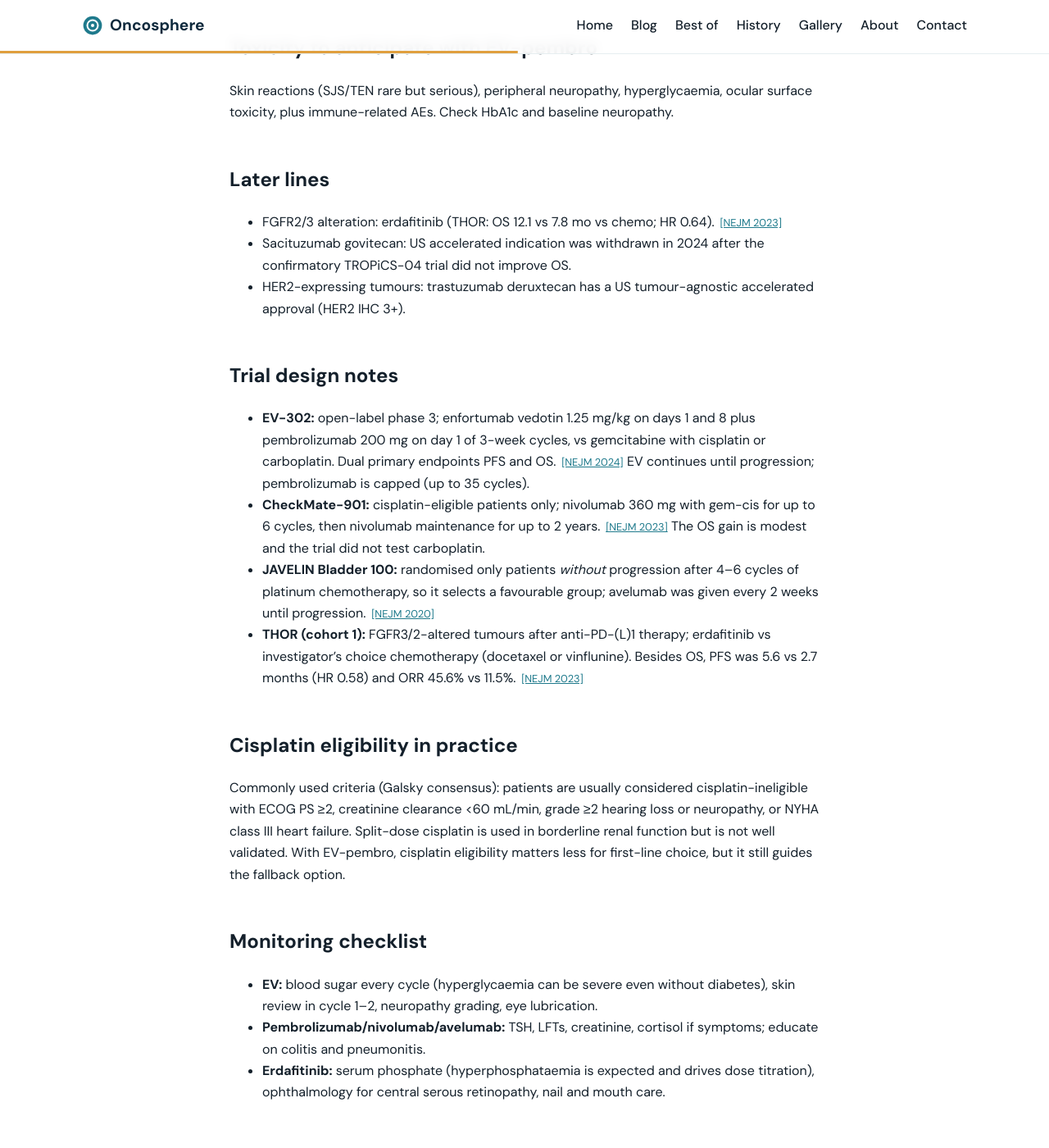
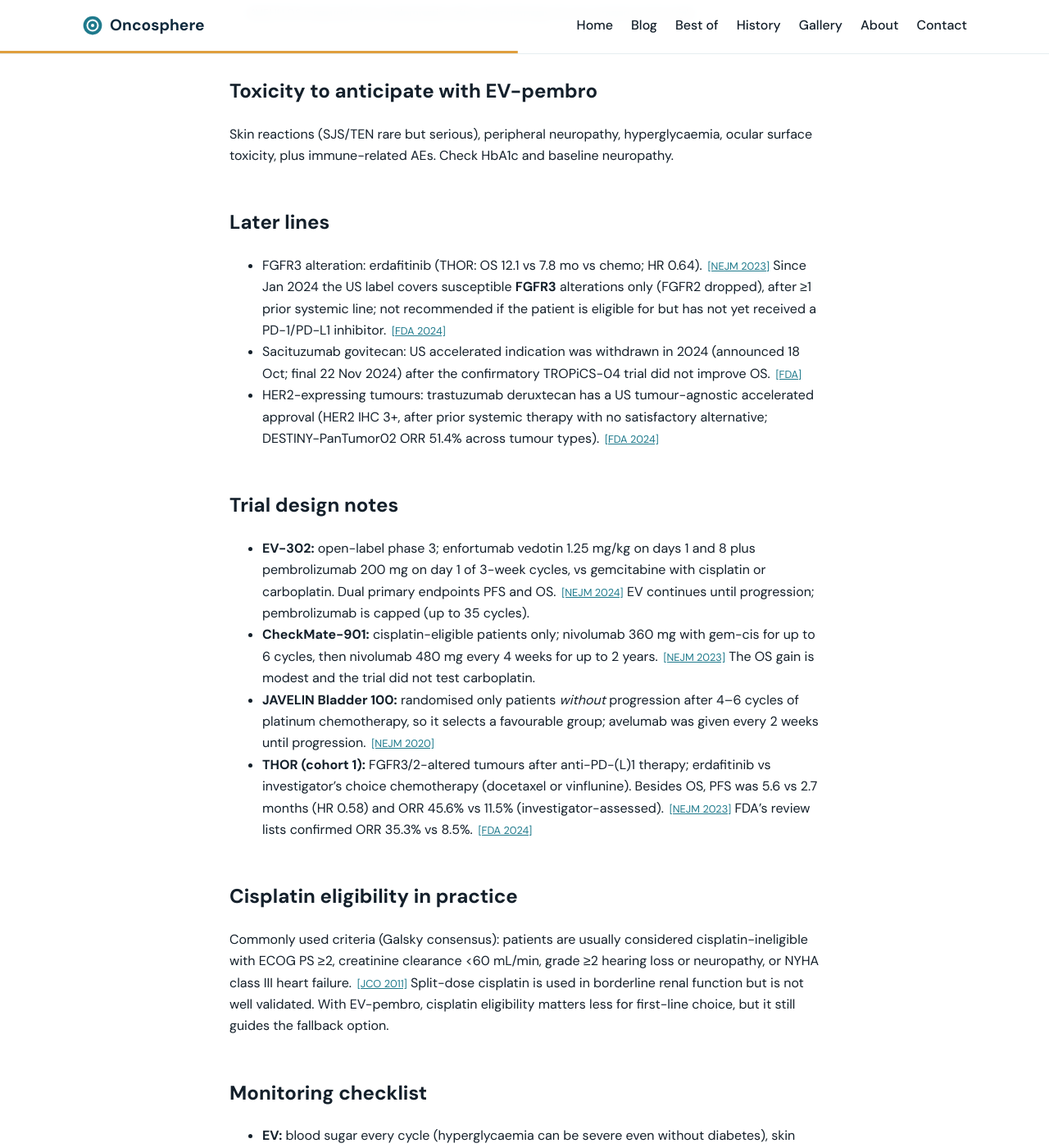
Before and after one commit to senthilstar/Oncosphere, a Jekyll site: the page built from _posts/2025-03-31-advanced-bladder-urothelial-cancer.md, in a window 1280 px wide and 1400 px high, scrolled down 1615 px. Shown: the whole window at 82% size. Built offline with Jekyll 4.4.1, drawn with Linux system fonts in a browser that asks for light colours; some of the changed text lies outside the part shown.

Commit message:
Nightly QC: fact-check bladder paradigm (EV-302 update, erdafitinib FGFR3-only label, SG withdrawal dates, T-DXd tumour-agnostic, Galsky criteria citations); fix default site image path (removed SVG)

```diff
--- a/_config.yml
+++ b/_config.yml
@@ -23,7 +23,7 @@
     values: {layout: post}
 lang: en_IN
 logo: /assets/img/favicon.svg
-image: /assets/img/cover-general.svg
+image: /assets/img/cover-general.jpg
 twitter:
   username: esenthil84
 social:
--- a/_posts/2025-03-31-advanced-bladder-urothelial-cancer.md
+++ b/_posts/2025-03-31-advanced-bladder-urothelial-cancer.md
@@ -16,6 +16,16 @@
     url: https://www.nejm.org/doi/full/10.1056/NEJMoa2002788
   - title: "Loriot Y, et al. Erdafitinib vs chemotherapy (THOR). N Engl J Med 2023;389:1961-1971"
     url: https://www.nejm.org/doi/full/10.1056/NEJMoa2308849
+  - title: "Powles T, et al. EV-302 updated analysis (2.5-year median follow-up). Ann Oncol 2025"
+    url: https://doi.org/10.1016/j.annonc.2025.05.536
+  - title: "FDA: erdafitinib regular approval for FGFR3-altered urothelial carcinoma (19 Jan 2024)"
+    url: https://www.fda.gov/drugs/resources-information-approved-drugs/fda-approves-erdafitinib-locally-advanced-or-metastatic-urothelial-carcinoma
+  - title: "FDA: withdrawn cancer accelerated approvals (sacituzumab govitecan, urothelial — 22 Nov 2024)"
+    url: https://www.fda.gov/drugs/resources-information-approved-drugs/withdrawn-cancer-accelerated-approvals
+  - title: "FDA: trastuzumab deruxtecan accelerated approval for HER2-positive (IHC 3+) solid tumors (5 Apr 2024)"
+    url: https://www.fda.gov/drugs/resources-information-approved-drugs/fda-grants-accelerated-approval-fam-trastuzumab-deruxtecan-nxki-unresectable-or-metastatic-her2
+  - title: "Galsky MD, et al. Treatment of patients with metastatic urothelial cancer “unfit” for cisplatin-based chemotherapy. J Clin Oncol 2011;29:2432-8"
+    url: https://pubmed.ncbi.nlm.nih.gov/21555688/
   - title: NCCN Guidelines — Bladder Cancer
     url: https://www.nccn.org/guidelines/guidelines-detail?category=1&id=1417
   - title: ESMO Clinical Practice Guidelines — Bladder cancer
@@ -26,7 +36,7 @@
 Explore cancer history, treatments, and latest research.
 
 ## Key first-line evidence
-- **EV-302** (n=886): EV + pembrolizumab vs gemcitabine + platinum. PFS 12.5 vs 6.3 mo (HR 0.45); OS 31.5 vs 16.1 mo (HR 0.47); ORR 67.7% vs 44.4%. <a class="cite" href="https://www.nejm.org/doi/full/10.1056/NEJMoa2312117">[NEJM 2024]</a> Benefit regardless of cisplatin eligibility and PD-L1.
+- **EV-302** (n=886): EV + pembrolizumab vs gemcitabine + platinum. PFS 12.5 vs 6.3 mo (HR 0.45); OS 31.5 vs 16.1 mo (HR 0.47); ORR 67.7% vs 44.4%. <a class="cite" href="https://www.nejm.org/doi/full/10.1056/NEJMoa2312117">[NEJM 2024]</a> Updated analysis (median follow-up 29.1 mo): OS 33.8 vs 15.9 mo (HR 0.51); PFS 12.5 vs 6.3 mo (HR 0.48); confirmed CR 30.4% vs 14.5%. <a class="cite" href="https://doi.org/10.1016/j.annonc.2025.05.536">[Ann Oncol 2025]</a> Benefit regardless of cisplatin eligibility and PD-L1.
 - **CheckMate-901** (cisplatin-eligible): nivolumab + gem-cis vs gem-cis. OS 21.7 vs 18.9 mo (HR 0.78); PFS 7.9 vs 7.6 mo (HR 0.72); CR 21.7% vs 11.8%. <a class="cite" href="https://www.nejm.org/doi/full/10.1056/NEJMoa2309863">[NEJM 2023]</a>
 - **JAVELIN Bladder 100**: avelumab maintenance after response/stable disease on platinum. OS 21.4 vs 14.3 mo (HR 0.69). <a class="cite" href="https://www.nejm.org/doi/full/10.1056/NEJMoa2002788">[NEJM 2020]</a>
 
@@ -36,18 +46,18 @@
 Skin reactions (SJS/TEN rare but serious), peripheral neuropathy, hyperglycaemia, ocular surface toxicity, plus immune-related AEs. Check HbA1c and baseline neuropathy.
 
 ## Later lines
-- FGFR2/3 alteration: erdafitinib (THOR: OS 12.1 vs 7.8 mo vs chemo; HR 0.64). <a class="cite" href="https://www.nejm.org/doi/full/10.1056/NEJMoa2308849">[NEJM 2023]</a>
-- Sacituzumab govitecan: US accelerated indication was withdrawn in 2024 after the confirmatory TROPiCS-04 trial did not improve OS.
-- HER2-expressing tumours: trastuzumab deruxtecan has a US tumour-agnostic accelerated approval (HER2 IHC 3+).
+- FGFR3 alteration: erdafitinib (THOR: OS 12.1 vs 7.8 mo vs chemo; HR 0.64). <a class="cite" href="https://www.nejm.org/doi/full/10.1056/NEJMoa2308849">[NEJM 2023]</a> Since Jan 2024 the US label covers susceptible **FGFR3** alterations only (FGFR2 dropped), after ≥1 prior systemic line; not recommended if the patient is eligible for but has not yet received a PD-1/PD-L1 inhibitor. <a class="cite" href="https://www.fda.gov/drugs/resources-information-approved-drugs/fda-approves-erdafitinib-locally-advanced-or-metastatic-urothelial-carcinoma">[FDA 2024]</a>
+- Sacituzumab govitecan: US accelerated indication was withdrawn in 2024 (announced 18 Oct; final 22 Nov 2024) after the confirmatory TROPiCS-04 trial did not improve OS. <a class="cite" href="https://www.fda.gov/drugs/resources-information-approved-drugs/withdrawn-cancer-accelerated-approvals">[FDA]</a>
+- HER2-expressing tumours: trastuzumab deruxtecan has a US tumour-agnostic accelerated approval (HER2 IHC 3+, after prior systemic therapy with no satisfactory alternative; DESTINY-PanTumor02 ORR 51.4% across tumour types). <a class="cite" href="https://www.fda.gov/drugs/resources-information-approved-drugs/fda-grants-accelerated-approval-fam-trastuzumab-deruxtecan-nxki-unresectable-or-metastatic-her2">[FDA 2024]</a>
 
 ## Trial design notes
 - **EV-302:** open-label phase 3; enfortumab vedotin 1.25 mg/kg on days 1 and 8 plus pembrolizumab 200 mg on day 1 of 3-week cycles, vs gemcitabine with cisplatin or carboplatin. Dual primary endpoints PFS and OS. <a class="cite" href="https://www.nejm.org/doi/full/10.1056/NEJMoa2312117">[NEJM 2024]</a> EV continues until progression; pembrolizumab is capped (up to 35 cycles).
-- **CheckMate-901:** cisplatin-eligible patients only; nivolumab 360 mg with gem-cis for up to 6 cycles, then nivolumab maintenance for up to 2 years. <a class="cite" href="https://www.nejm.org/doi/full/10.1056/NEJMoa2309863">[NEJM 2023]</a> The OS gain is modest and the trial did not test carboplatin.
+- **CheckMate-901:** cisplatin-eligible patients only; nivolumab 360 mg with gem-cis for up to 6 cycles, then nivolumab 480 mg every 4 weeks for up to 2 years. <a class="cite" href="https://www.nejm.org/doi/full/10.1056/NEJMoa2309863">[NEJM 2023]</a> The OS gain is modest and the trial did not test carboplatin.
 - **JAVELIN Bladder 100:** randomised only patients *without* progression after 4–6 cycles of platinum chemotherapy, so it selects a favourable group; avelumab was given every 2 weeks until progression. <a class="cite" href="https://www.nejm.org/doi/full/10.1056/NEJMoa2002788">[NEJM 2020]</a>
-- **THOR (cohort 1):** FGFR3/2-altered tumours after anti-PD-(L)1 therapy; erdafitinib vs investigator's choice chemotherapy (docetaxel or vinflunine). Besides OS, PFS was 5.6 vs 2.7 months (HR 0.58) and ORR 45.6% vs 11.5%. <a class="cite" href="https://www.nejm.org/doi/full/10.1056/NEJMoa2308849">[NEJM 2023]</a>
+- **THOR (cohort 1):** FGFR3/2-altered tumours after anti-PD-(L)1 therapy; erdafitinib vs investigator's choice chemotherapy (docetaxel or vinflunine). Besides OS, PFS was 5.6 vs 2.7 months (HR 0.58) and ORR 45.6% vs 11.5% (investigator-assessed). <a class="cite" href="https://www.nejm.org/doi/full/10.1056/NEJMoa2308849">[NEJM 2023]</a> FDA's review lists confirmed ORR 35.3% vs 8.5%. <a class="cite" href="https://www.fda.gov/drugs/resources-information-approved-drugs/fda-approves-erdafitinib-locally-advanced-or-metastatic-urothelial-carcinoma">[FDA 2024]</a>
 
 ## Cisplatin eligibility in practice
-Commonly used criteria (Galsky consensus): patients are usually considered cisplatin-ineligible with ECOG PS ≥2, creatinine clearance <60 mL/min, grade ≥2 hearing loss or neuropathy, or NYHA class III heart failure. Split-dose cisplatin is used in borderline renal function but is not well validated. With EV-pembro, cisplatin eligibility matters less for first-line choice, but it still guides the fallback option.
+Commonly used criteria (Galsky consensus): patients are usually considered cisplatin-ineligible with ECOG PS ≥2, creatinine clearance <60 mL/min, grade ≥2 hearing loss or neuropathy, or NYHA class III heart failure. <a class="cite" href="https://pubmed.ncbi.nlm.nih.gov/21555688/">[JCO 2011]</a> Split-dose cisplatin is used in borderline renal function but is not well validated. With EV-pembro, cisplatin eligibility matters less for first-line choice, but it still guides the fallback option.
 
 ## Monitoring checklist
 - **EV:** blood sugar every cycle (hyperglycaemia can be severe even without diabetes), skin review in cycle 1–2, neuropathy grading, eye lubrication.
```
Also changed, not shown: other parts of _posts/2025-03-31-advanced-bladder-urothelial-cancer.md (+1 -1 lines).
